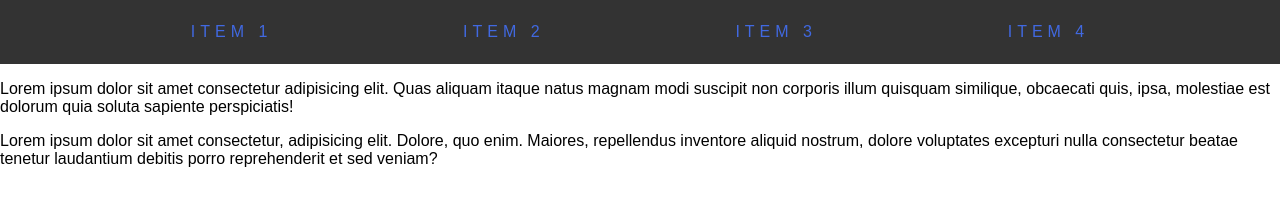
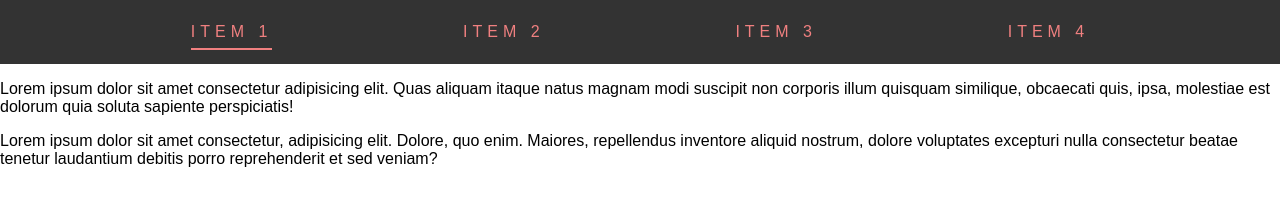
Before and after one commit to aalfonsogomez/taller-BEM, a plain HTML site: page index.html in a window 1280 px wide. Both pictures are taken after a click on the link "ITEM 1". Drawn offline with Linux system fonts and the light colour scheme.

Commit message:
Se añade lógica y estilos para tener solo un enlace activo

```diff
--- a/css/styles.css
+++ b/css/styles.css
@@ -23,9 +23,13 @@ body {
 
 .main-menu__link {
     text-transform: uppercase;
-    color: royalblue;
+    color: lightcoral;
     padding: 0.5rem 0;
     text-decoration: none;
     letter-spacing: 5px;
     line-height: 4rem;
 }
+
+.main-menu__link--active {
+    border-bottom: 2px solid;
+}
--- a/index.html
+++ b/index.html
@@ -14,9 +14,9 @@
     Modifier
     -->
     <nav class="main-nav">
-        <ul class="main-menu">
+        <ul id="main-menu" class="main-menu">
             <li class="main-menu__item">
-                <a href="#" class="main-menu__link">Item 1</a>
+                <a href="#" class="main-menu__link main-menu__link--active">Item 1</a>
             </li>
             <li class="main-menu__item">
                 <a href="#" class="main-menu__link">Item 2</a>
@@ -31,5 +31,6 @@
     </nav>
     <p>Lorem ipsum dolor sit amet consectetur adipisicing elit. Quas aliquam itaque natus magnam modi suscipit non corporis illum quisquam similique, obcaecati quis, ipsa, molestiae est dolorum quia soluta sapiente perspiciatis!</p>
     <p>Lorem ipsum dolor sit amet consectetur, adipisicing elit. Dolore, quo enim. Maiores, repellendus inventore aliquid nostrum, dolore voluptates excepturi nulla consectetur beatae tenetur laudantium debitis porro reprehenderit et sed veniam?</p>
+    <script src="js/scripts.js"></script>
 </body>
 </html>
--- /dev/null
+++ b/js/scripts.js
@@ -0,0 +1,9 @@
+const mainMenu = document.getElementById('main-menu');
+const mainMenuLinks = document.querySelectorAll('.main-menu__link');
+
+mainMenu.addEventListener('click', e =>{
+  if (e.target.classList.contains('main-menu__link')) {
+    mainMenuLinks.forEach(link => link.classList.remove('main-menu__link--active'));
+    e.target.classList.add('main-menu__link--active');
+  }
+});
```
